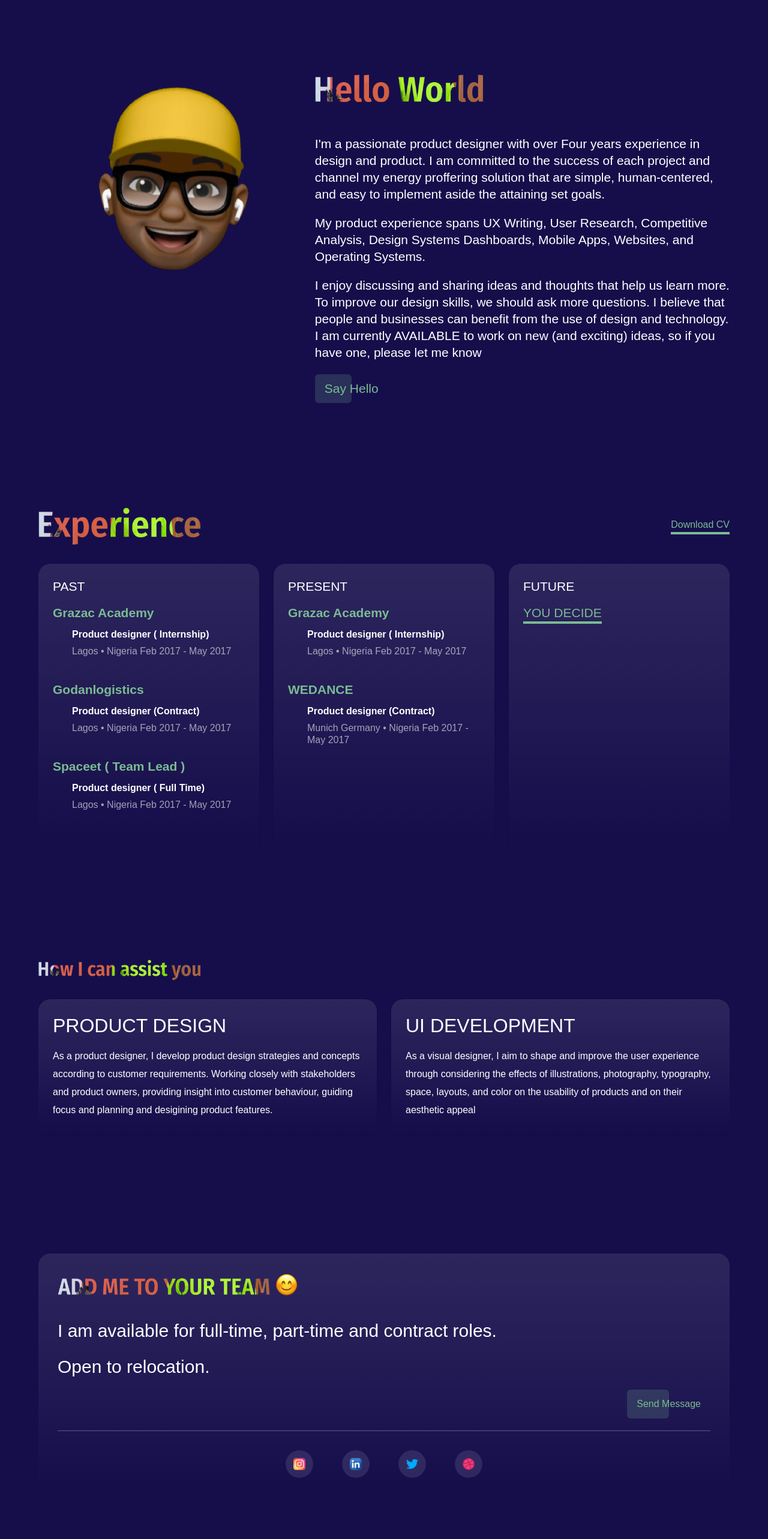
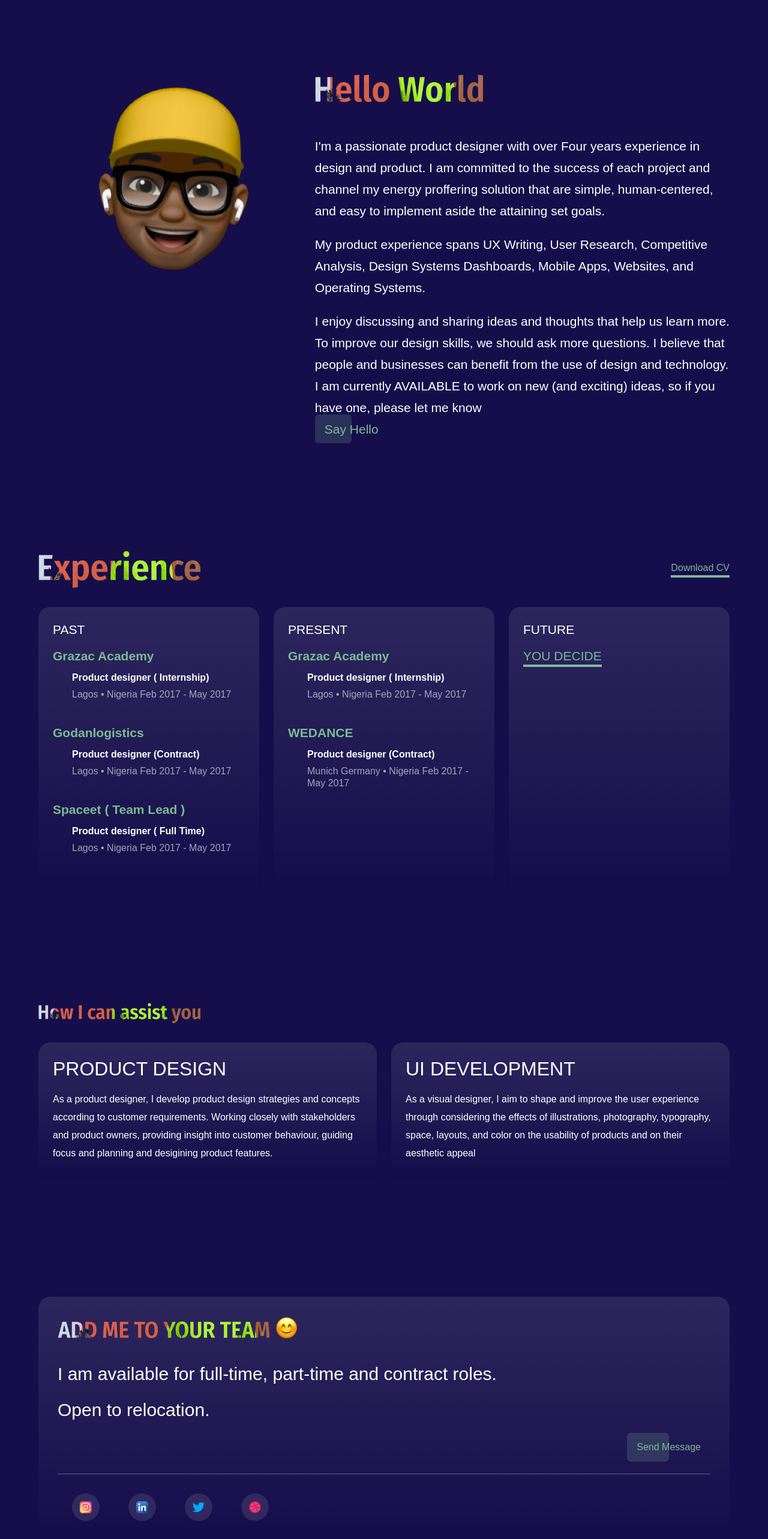
Before and after one commit to Vicopem01/lanre.tech, a Next.js app: page /about in a window 1280 px wide. Shown: the part 120-2686 px from the top of the page at 60% size. Built offline with nearby package versions, Linux system fonts and the light colour scheme; a web font is replaced by a local one.

Commit message:
Bug fixes

```diff
--- a/components/sections/About/AddMe.js
+++ b/components/sections/About/AddMe.js
@@ -10,7 +10,7 @@ import dribbble from "../../../public/img/icons/dribbble.svg";
 const AddMe = () => {
   const SOCIALS = [
     {
-      route: "/instagram",
+      route: "https://www.instagram.com/sir_righteous_man/",
       img: instagram,
     },
     {
@@ -18,7 +18,7 @@ const AddMe = () => {
       img: linkedin,
     },
     {
-      route: "/twitter",
+      route: "https://twitter.com/Righteous_man13/",
       img: twitter,
     },
     {
@@ -38,10 +38,13 @@ const AddMe = () => {
           <p className="text-4xl mt-s3">Open to relocation.</p>
           <Button text="Send Message" classes="block ml-auto" />
           <hr className="border-[rgba(255,255,255,0.3)] my-s4" />
-          <div className="flex justify-center">
+          <div className="flex justify-start">
             {SOCIALS.map((social, index) => (
               <a
                 key={`social-${index}`}
+                href={social.route}
+                target="_blank"
+                rel="noopener noreferrer"
                 className="mx-s3 flex place-content-center w-[46px] h-[46px] bg-gray-2 rounded-full"
               >
                 <Image src={social.img} alt="" width={20} height={20} />
--- a/components/sections/About/HelloWorld.js
+++ b/components/sections/About/HelloWorld.js
@@ -16,7 +16,7 @@ const HelloWorld = () => {
             className="block m-auto"
           />
         </div>
-        <div className="text-xl w-3/5 font-normal">
+        <div className="text-xl w-3/5 font-normal leading-9 font-light text-xl">
           <Image src={HelloWorldText} alt="Hello World" width={280} />
           <p className="mt-s7">
             I&#39;m a passionate product designer with over Four years
@@ -40,7 +40,10 @@ const HelloWorld = () => {
             I am currently AVAILABLE to work on new (and exciting) ideas, so if
             you have one, please let me know
           </p>
-          <Button text="Say Hello" />
+          <Button
+            text="Say Hello"
+            href="mailto:ajaoafeez93@gmail.com?subject=Hello%20Afeez&body=From%20your%20portfolio,%20"
+          />
         </div>
       </div>
     </div>
```
